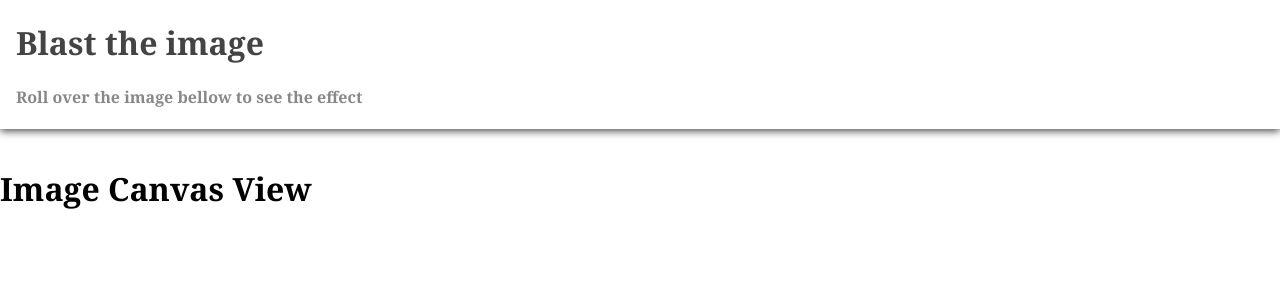
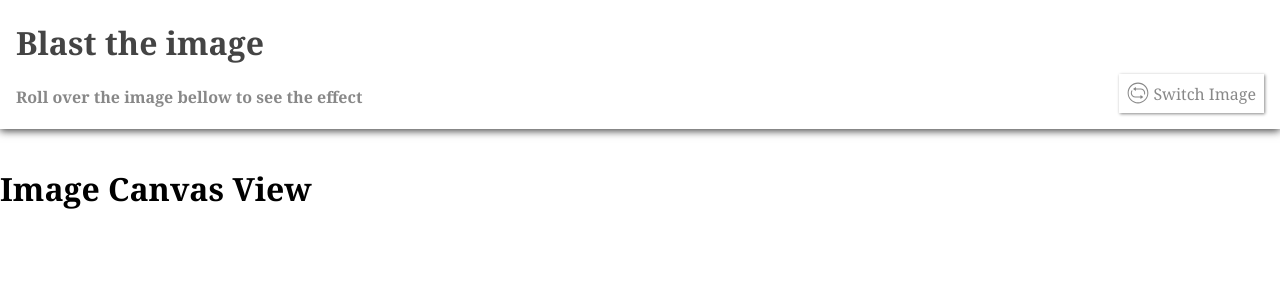
Before and after one commit to Hackbit/angularattack2017-kzhang, an Angular app: page / in a window 1280 px wide. Shown: the top 300 px of the page. Built offline with nearby package versions, Linux system fonts and the light colour scheme.

Commit message:
add switch button

```diff
--- a/src/app/header.component.css
+++ b/src/app/header.component.css
@@ -3,8 +3,33 @@
     margin-bottom: 1em;
     box-shadow: 0 2px 8px;
     color: #444;
+    position: relative;
 }
 
 h4 {
     color: #888;
 }
+
+label {
+    color: #888;
+    box-shadow: 1px 1px 3px;
+    padding: .5em;
+    position: absolute;
+    text-align: center;
+    right: 1em;
+    bottom: 1em;
+}
+
+label img {
+    width: 1.4em;
+    height: 1.4em;
+    vertical-align: sub;
+}
+
+label:hover {
+    background: #eee;
+}
+
+label input {
+    display: none;
+}
--- a/src/app/header.component.html
+++ b/src/app/header.component.html
@@ -1,2 +1,7 @@
 <h1>{{title}}</h1>
 <h4>{{subTitle}}</h4>
+<label>
+    <img src="assets/switch.svg" alt="Switch Image">
+    Switch Image
+    <input type="file" accept="image/gif,image/jpg,image/jpeg,image/png,image/bmp">
+</label>
```
Also changed, not shown: src/assets/switch.svg (added).
